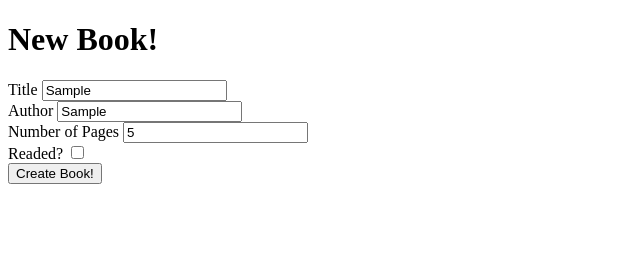
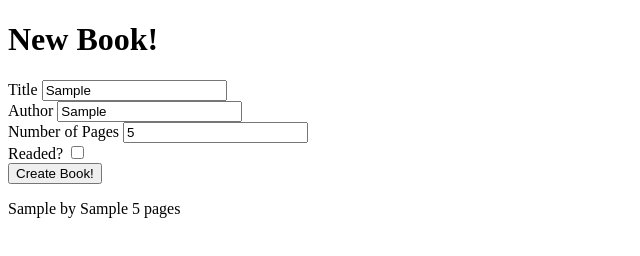
Before and after one commit to patrikis-angelos/Library, a plain HTML site: page index.html in a window 1280 px wide. Both pictures are taken after typing "Sample", "Sample", "5" into the empty fields and a click on the button "Create Book!". Shown: the whole page, without its empty margins (0-640 px from the left). Drawn offline with Linux system fonts and the light colour scheme.

Commit message:
Add showBooks function

```diff
--- a/assets/script.js
+++ b/assets/script.js
@@ -1,4 +1,5 @@
 let library = [];
+let container = document.querySelector('.container')
 let title = document.querySelector('#title')
 let author = document.querySelector('#author')
 let pages = document.querySelector('#pages')
@@ -21,7 +22,18 @@ function addBookToLibrary() {
 
   library.push(newBook)
 
-  console.log(library)
+  showBook()
+}
+
+function showBook() {
+  container.innerHTML = ''
+  for (let i = 0; i < library.length; i++) {
+    let content = document.createElement('div')
+    let text = document.createElement('p')
+    text.textContent = library[i].info()
+    content.appendChild(text)
+    container.appendChild(content)
+  }
 }
 
 button.addEventListener('click', addBookToLibrary)
--- a/index.html
+++ b/index.html
@@ -19,6 +19,9 @@
     <input type="checkbox" name="" id="read" value="true"> <br>
   </form>
   <button id="btn">Create Book!</button>
+  <div class="container">
+
+  </div>
   <script src="assets/script.js"></script>
 </body>
 </html>
```
